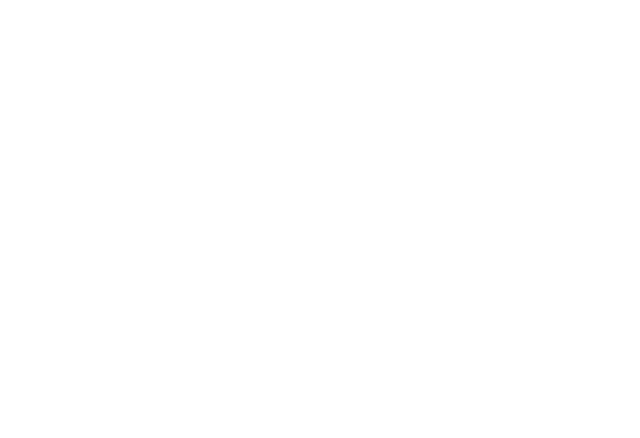
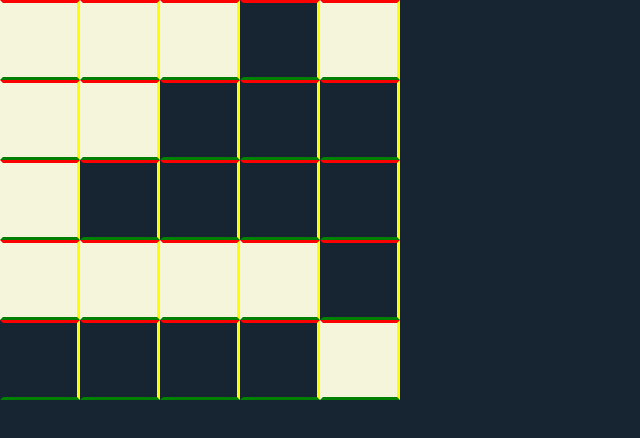
Before and after one commit to DI3BOSS/202301-w2chwe-diego-bermudez, a website built with Parcel: page src/index.html in a window 1280 px wide. Shown: the whole page, without its empty margins (0-640 px from the left). Built offline with nearby package versions, Linux system fonts and the light colour scheme.

Commit message:
Implement a early html UI for cells first generation

```diff
--- a/package.json
+++ b/package.json
@@ -2,7 +2,7 @@
   "name": "202301-w2chwe-diego-bermudez",
   "version": "1.0.0",
   "description": "",
-  "default": "src/js/index.js",
+  "main": "src/js/index.js",
   "type": "module",
   "scripts": {
     "prebuild:dev": "rimraf dist",
@@ -18,6 +18,7 @@
   "license": "ISC",
   "devDependencies": {
     "@babel/plugin-transform-modules-commonjs": "^7.20.11",
+    "@parcel/transformer-sass": "^2.8.3",
     "eslint": "^8.32.0",
     "eslint-config-prettier": "^8.6.0",
     "eslint-config-xo": "^0.43.1",
--- a/src/index.html
+++ b/src/index.html
@@ -2,14 +2,18 @@
 <html lang="en">
 
 <head>
-  <meta charset="UTF-8">
+  <meta charset="utf-8">
   <meta http-equiv="X-UA-Compatible" content="IE=edge">
   <meta name="viewport" content="width=device-width, initial-scale=1.0">
-  <script src="js/index.js" type="module"></script>
-  <title>Game of Life</title>
+  <script src="./js/index.js" type="module" defer></script>
+  <link rel="stylesheet" href="sass/styles.scss">
+  <title>Game of Life: Reap'n'Sow</title>
 </head>
 
 <body>
+  <main class="game-scenario">
+  </main>
+
 
 </body>
 
--- a/src/js/gameBoard/gameBoardGenerator.js
+++ b/src/js/gameBoardGenerator/gameBoardGenerator.js
@@ -1,7 +1,6 @@
 import Cell from "../Cell/Cell";
-import { gameBoard } from "..";
 
-export const gameBoardGenerator = (boardSize) => {
+const gameBoardGenerator = (boardSize, gameBoard) => {
   const axisZeroPosition = 0;
 
   const randomRise = () => !(Math.random() < 0.5);
@@ -16,3 +15,5 @@ export const gameBoardGenerator = (boardSize) => {
 
   return gameBoard;
 };
+
+export default gameBoardGenerator;
--- a/src/js/grimReaperTimer/grimReaperTimer.js
+++ b/src/js/grimReaperTimer/grimReaperTimer.js
@@ -1,7 +1,6 @@
 import livingNeighborsChecker from "../livingNeighborsChecker/livingNeighborsChecker";
-import { gameBoard } from "..";
 
-const grimReaperTimer = () => {
+const grimReaperTimer = (gameBoard) => {
   setTimeout(livingNeighborsChecker(gameBoard), 1000);
 };
 
--- a/src/js/index.js
+++ b/src/js/index.js
@@ -1,2 +1,30 @@
+import gameBoardGenerator from "./gameBoardGenerator/gameBoardGenerator";
+
 export const gameBoardSize = 5;
 export const gameBoard = [];
+
+// Const delayToStart = 2000;
+
+const gameStart = (boardSize, gameBoard) => {
+  const firstGeneration = gameBoardGenerator(boardSize, gameBoard);
+  const gameUserScenario = document.querySelector(".game-scenario");
+  gameUserScenario.innerHTML = "";
+
+  for (let positionX = 0; positionX < boardSize; positionX++) {
+    const cellsRowContainer = document.createElement("div");
+    cellsRowContainer.className = "petri-dish";
+    gameUserScenario.appendChild(cellsRowContainer);
+
+    for (let positionY = 0; positionY < boardSize; positionY++) {
+      const cellContainer = document.createElement("div");
+      cellsRowContainer.appendChild(cellContainer);
+      if (firstGeneration[positionX][positionY]?.alive) {
+        cellContainer.setAttribute("class", "petri-cell petri-cell--alive");
+      } else {
+        cellContainer.setAttribute("class", "petri-cell");
+      }
+    }
+  }
+};
+
+gameStart(gameBoardSize, gameBoard);
--- /dev/null
+++ b/src/sass/reset/_reset.scss
@@ -0,0 +1,10 @@
+*,
+::before,
+::after {
+  box-sizing: border-box;
+}
+
+body,
+h1 {
+  margin: 0;
+}
--- /dev/null
+++ b/src/sass/styles.scss
@@ -0,0 +1,27 @@
+@use "reset/reset";
+@use "variables/variables";
+
+body {
+  background-color: variables.$color-petri-dish;
+  display: flex;
+}
+
+.game-scenario {
+  display: flex;
+}
+.petri-dish {
+  display: flex;
+  flex-direction: column;
+}
+.petri-cell {
+  display: flex;
+  border: 3px solid;
+  border-color: red yellow green transparent;
+
+  width: 80px;
+  height: 80px;
+
+  &--alive {
+    background: beige;
+  }
+}
--- /dev/null
+++ b/src/sass/variables/_variables.scss
@@ -0,0 +1,2 @@
+$color-petri-dish: #172432;
+$color-cells-alive: #767e86;
```
Also changed, not shown: src/js/TOBORRAR.js (added, +26 -0 lines), src/js/gameBoardGenerator/gameBoardGenerator.test.js (renamed from src/js/gameBoard/gameBoardGenerator.test.js), 1 other file.
